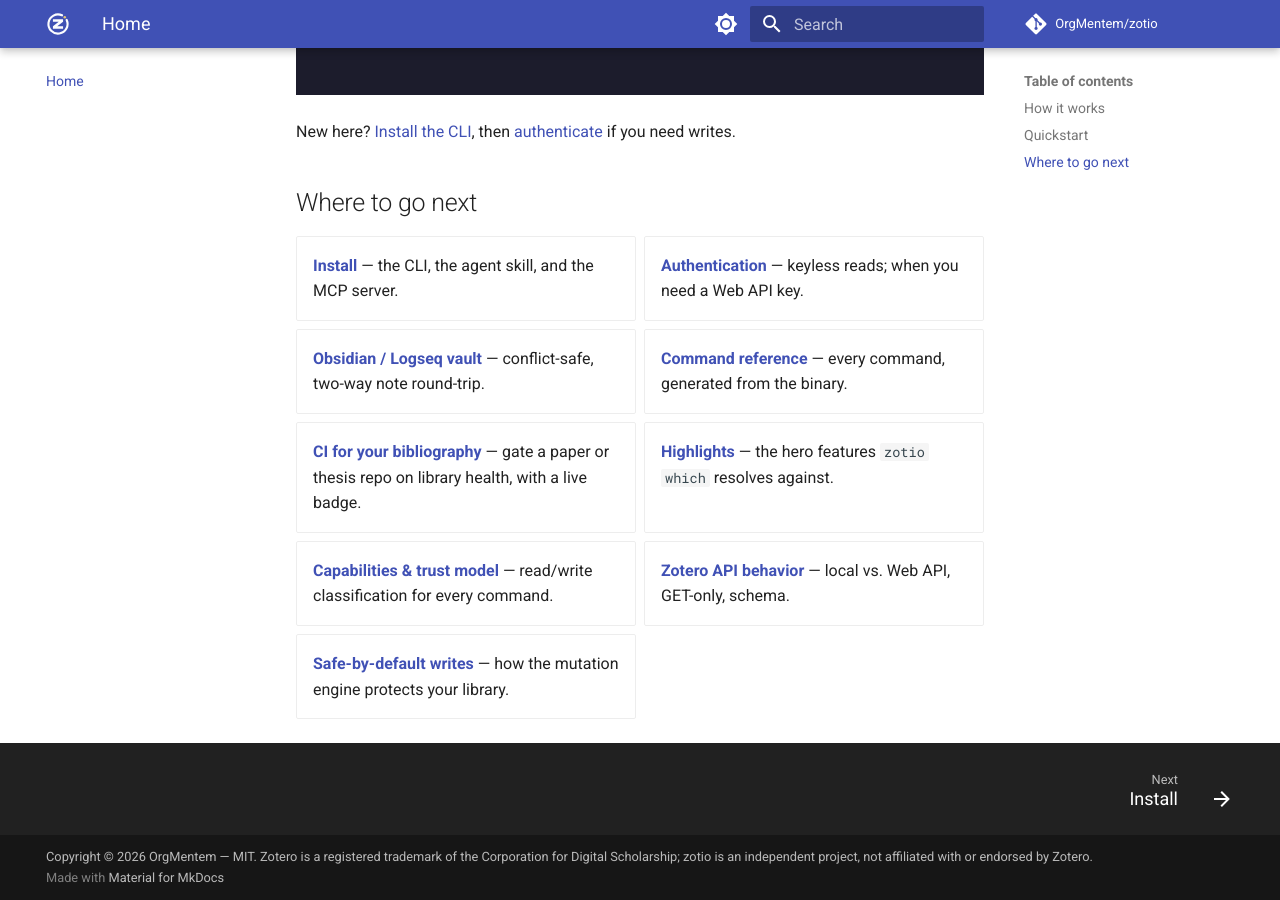
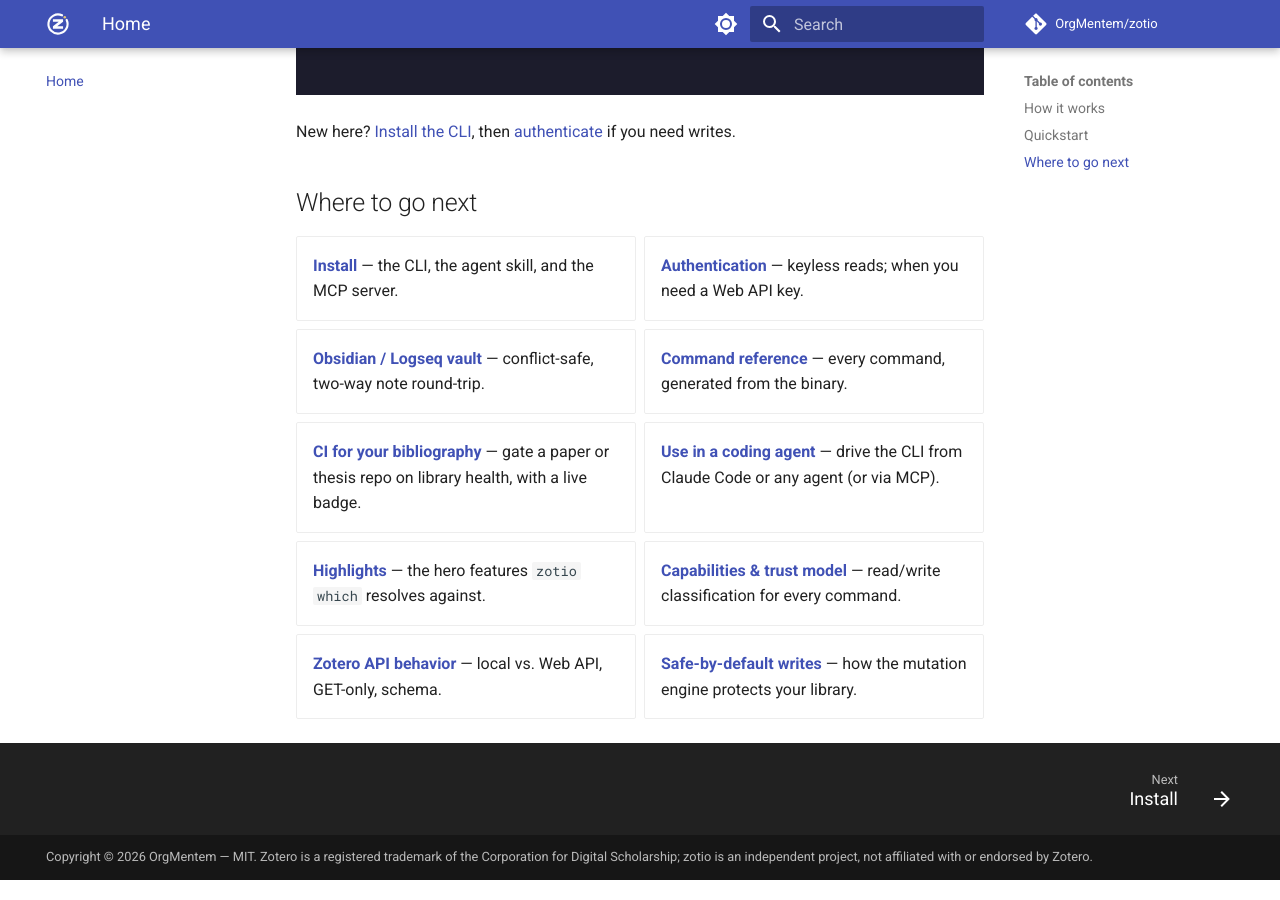
Before and after one commit to OrgMentem/zotio, an MkDocs documentation site: the page built from docs/index.md, in a window 1280 px wide and 900 px high, scrolled down 2239 px. Built offline with MkDocs 1.6.1 and Material for MkDocs 9.7.7, drawn with Linux system fonts in a browser that asks for light colours; comment, search, counter and statistics services are not loaded.

Commit message:
docs: balance nav grid to 10 (add coding-agent card); suppress generator footer notice

```diff
--- a/docs/index.md
+++ b/docs/index.md
@@ -47,6 +47,7 @@
 - **[Obsidian / Logseq vault](guide/vault.md)** — conflict-safe, two-way note round-trip.
 - **[Command reference](reference/commands.md)** — every command, generated from the binary.
 - **[CI for your bibliography](guide/ci.md)** — gate a paper or thesis repo on library health, with a live badge.
+- **[Use in a coding agent](guide/agent-skill.md)** — drive the CLI from Claude Code or any agent (or via MCP).
 - **[Highlights](reference/highlights.md)** — the hero features `zotio which` resolves against.
 - **[Capabilities & trust model](reference/capabilities.md)** — read/write classification for every command.
 - **[Zotero API behavior](concepts/zotero-api.md)** — local vs. Web API, GET-only, schema.
--- a/mkdocs.yml
+++ b/mkdocs.yml
@@ -54,6 +54,12 @@
 extra_css:
   - stylesheets/diagrams.css
 
+extra:
+  # Suppress the "Made with Zensical/Material for MkDocs" footer notice.
+  # License-clean (not an attribution requirement); honored by Material,
+  # and by Zensical where wired (pre-1.0 — verify on deploy).
+  generator: false
+
 markdown_extensions:
   - admonition
   - attr_list
```
